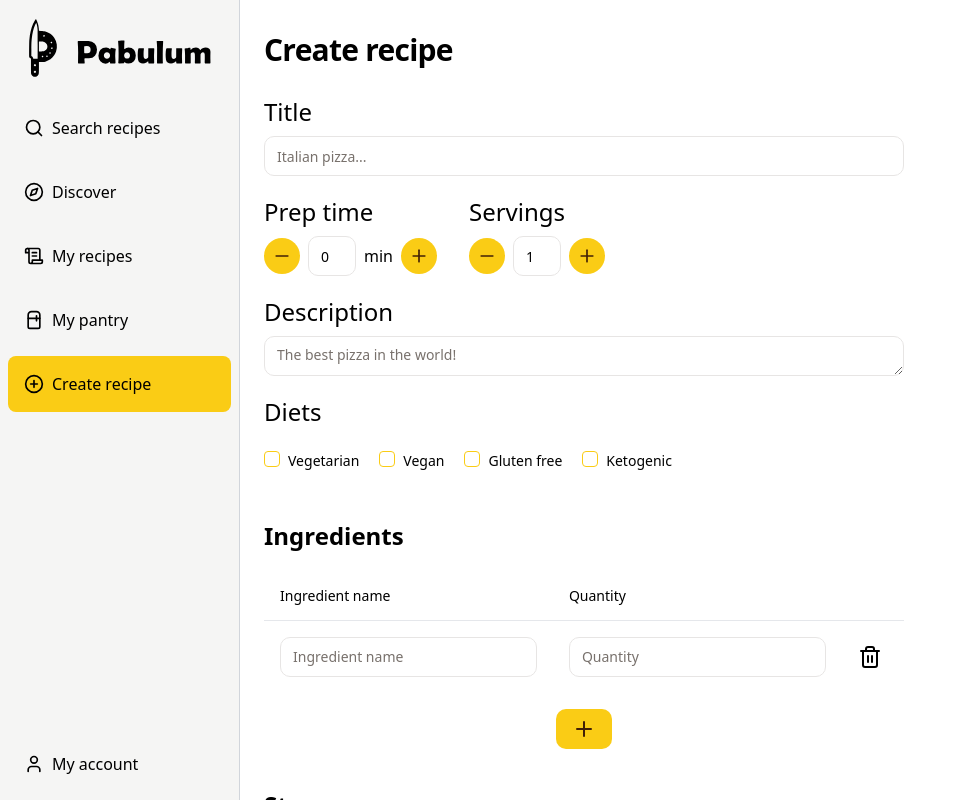
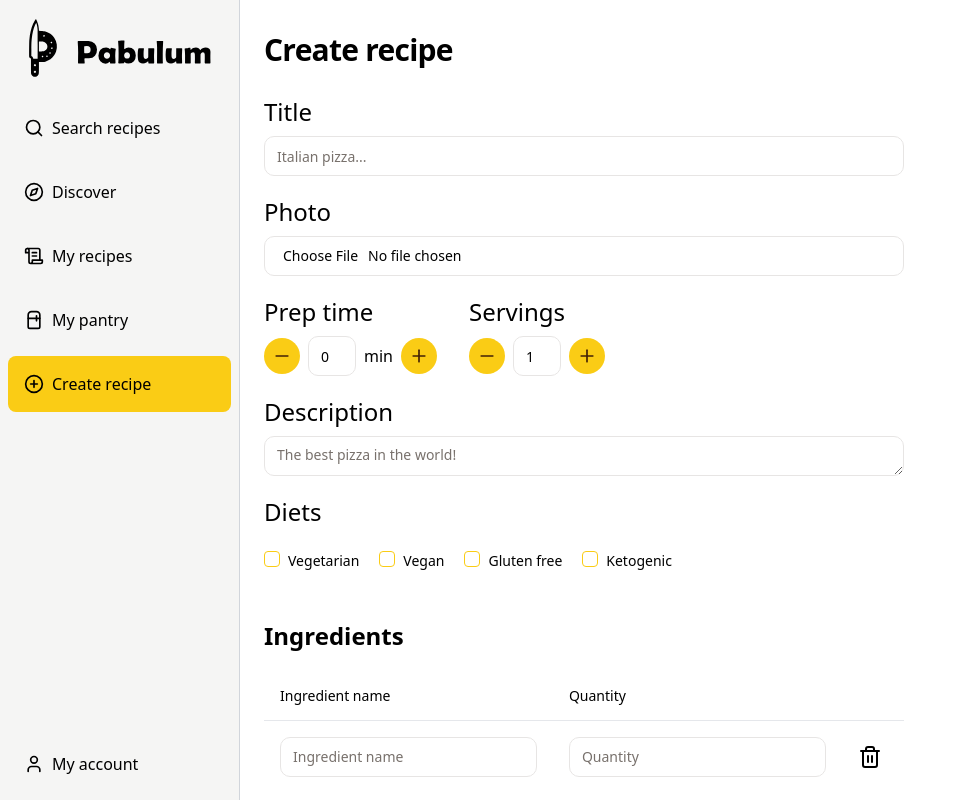
Before and after one commit to FraternalFiber/Pabulum, a React (Vite) app in the folder client/: page /recipe/create in a window 1280 px wide. Shown: the whole page, without its empty margins (0-959 px from the left). Built offline with nearby package versions, Linux system fonts and the light colour scheme.

Commit message:
Upload recipe photo - frontend

```diff
--- a/client/src/components/CreateRecipeForm/index.tsx
+++ b/client/src/components/CreateRecipeForm/index.tsx
@@ -11,10 +11,11 @@ import styled from "styled-components";
 import {availableDietItems} from "@/helpers/searchFormFilterItems.ts";
 import {Checkbox} from "@/components/ui/checkbox.tsx";
 import {
+  ACCEPTED_IMAGE_TYPES,
   MAX_INGREDIENT_NAME_LEN,
   MAX_INGREDIENT_QUANTITY_LEN,
   MAX_PREP_TIME,
-  MAX_RECIPE_DESCRIPTION_LEN,
+  MAX_RECIPE_DESCRIPTION_LEN, MAX_RECIPE_PHOTO_SIZE,
   MAX_RECIPE_TITLE_LEN,
   MAX_SERVINGS_NUMBER,
   MAX_STEP_INSTRUCTION_LEN,
@@ -28,6 +29,7 @@ import {SubtractButton} from "@/components/CreateRecipeForm/SubtractButton.tsx";
 import {AddButton} from "@/components/CreateRecipeForm/AddButton.tsx";
 import {postRecipe} from "@/services/postRecipe.ts";
 import {toast} from "sonner";
+import {useState} from "react";
 
 // Schema for a single ingredient
 const ingredientSchema = z.object({
@@ -41,7 +43,9 @@ const ingredientSchema = z.object({
 
 // Schema for a single recipe step
 const stepSchema = z.object({
-  instruction: z.string().trim()
+  instruction: z
+      .string()
+      .trim()
       .min(1, {message: 'Enter a step'})
       .max(MAX_STEP_INSTRUCTION_LEN, {message: `Enter no more than ${MAX_STEP_INSTRUCTION_LEN} characters`})
 })
@@ -56,19 +60,28 @@ const dietSchema = z.string().refine(diet => availableDiets.includes(diet),{
 
 // Zod schema object, used to define a form schema for validation
 const formSchema = z.object({
-  title: z.string().trim()
+  title: z
+      .string()
+      .trim()
       .min(1, {message: 'Enter a recipe title'})
       .max(MAX_RECIPE_TITLE_LEN, {message: `Enter no more than ${MAX_RECIPE_TITLE_LEN} characters`}),
-  prepTime: z.coerce
-      .number({invalid_type_error: 'Enter a number'})
+  photo: z
+      .custom<File>((file) => file instanceof File, {message: 'Expected a file'})
+      .refine((file) => file.size <= MAX_RECIPE_PHOTO_SIZE, 'Max file size is 5 MB')
+      .refine((file) => ACCEPTED_IMAGE_TYPES.includes(file.type), 'File type not supported. Use one of .jpg, .jpeg, .png, .pjp, .pjpeg and .jfif.')
+      .optional(),
+  prepTime: z
+      .coerce.number({invalid_type_error: 'Enter a number'})
       .min(MIN_PREP_TIME, {message: `Min time is ${MIN_PREP_TIME} minutes`})
       .max(MAX_PREP_TIME, {message: `Max time is ${MAX_PREP_TIME} minutes`}),
-  servingsNumber: z.coerce
-      .number({invalid_type_error: 'Enter a number'})
+  servingsNumber: z
+      .coerce.number({invalid_type_error: 'Enter a number'})
       .int({message: 'Enter an integer number'})
       .min(MIN_SERVINGS_NUMBER, {message: `Min number of servings is ${MIN_SERVINGS_NUMBER}`})
       .max(MAX_SERVINGS_NUMBER, {message: `Max number of servings is ${MAX_SERVINGS_NUMBER}`}),
-  description: z.string().trim()
+  description: z
+      .string()
+      .trim()
       .min(0)
       .max(MAX_RECIPE_DESCRIPTION_LEN, {message: `Enter no more than ${MAX_RECIPE_DESCRIPTION_LEN} characters`}),
   diets: z.array(dietSchema),
@@ -88,6 +101,9 @@ const FormLabelStyled = styled(FormLabel).attrs({
 
 // Form to create a new recipe
 export function CreateRecipeForm() {
+  // state used to store value of photo for upload
+  const [fileValue, setFileValue] = useState('')
+
   // Code executed after submitting a form
   async function handleSubmit(values: z.infer<typeof formSchema>) {
     console.log(values)
@@ -128,6 +144,7 @@ export function CreateRecipeForm() {
     resolver: zodResolver(formSchema),
     defaultValues: {
       title: '',
+      photo: undefined,
       prepTime: 0,
       servingsNumber: 1,
       description: '',
@@ -158,11 +175,35 @@ export function CreateRecipeForm() {
                     <FormItem>
                       <FormLabelStyled>Title</FormLabelStyled>
                       <FormControl>
-                        <Input className={''} placeholder={'Italian pizza...'} {...field}/>
+                        <Input placeholder={'Italian pizza...'} {...field}/>
                       </FormControl>
                       <FormMessage/>
                     </FormItem>
                 )}
+            />
+            {/*#endregion*/}
+            {/*#region Photo
+            */}
+            <FormField
+              name={'photo'}
+              control={form.control}
+              render={({field}) => (
+                  <FormItem>
+                    <FormLabelStyled>Photo</FormLabelStyled>
+                    <FormControl>
+                      <Input
+                          {...field}
+                          type={'file'}
+                          value={fileValue}
+                          accept={ACCEPTED_IMAGE_TYPES.toString()}
+                          onChange={(e) => {
+                            setFileValue(e.target.value)
+                            field.onChange(e.target.files?.[0])
+                          }}/>
+                    </FormControl>
+                    <FormMessage/>
+                  </FormItem>
+              )}
             />
             {/*#endregion*/}
             {/*#region Preparation time and servings number inputs */}
--- a/client/src/helpers/constants.ts
+++ b/client/src/helpers/constants.ts
@@ -10,6 +10,8 @@ export const SERVINGS_NUMBER_STEP = 1
 export const MAX_RECIPE_DESCRIPTION_LEN = 2000
 export const MAX_INGREDIENT_NAME_LEN = 80
 export const MAX_INGREDIENT_QUANTITY_LEN = 30
+export const ACCEPTED_IMAGE_TYPES = ['image/jpeg', 'image/png']
+export const MAX_RECIPE_PHOTO_SIZE = 5242880 // 5 MB
 
 // SearchForm
 export const MAX_SEARCH_QUERY_LEN = 80
```
